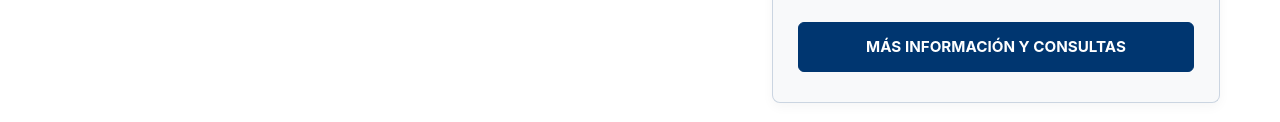
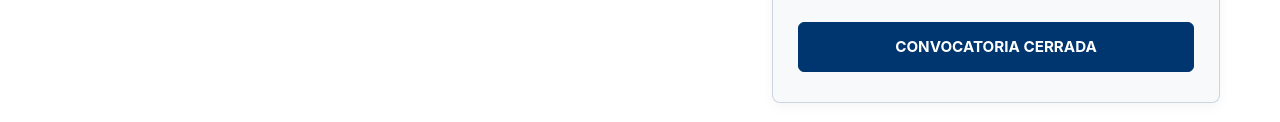
Before and after one commit to MatiasPiccolo/Web, a plain HTML site: page Capacitaciones.html in a window 1280 px wide. Shown: the part 1045-1167 px from the top of the page. Drawn offline with Linux system fonts and the light colour scheme.

Commit message:
Update Capacitaciones.html

```diff
--- a/Capacitaciones.html
+++ b/Capacitaciones.html
@@ -366,7 +366,7 @@
                         <li><strong>Módulo 6:</strong> Presentación y planificación de proyectos de inversión</li>
                     </ul>
 
-                    <a href="mailto:direcciondeinversionespba@gmail.com" class="btn-inscription">Más información y consultas</a>
+                    <a href="mailto:direcciondeinversionespba@gmail.com" class="btn-inscription">Convocatoria cerrada</a>
                 </div>
             </div>
 
```
